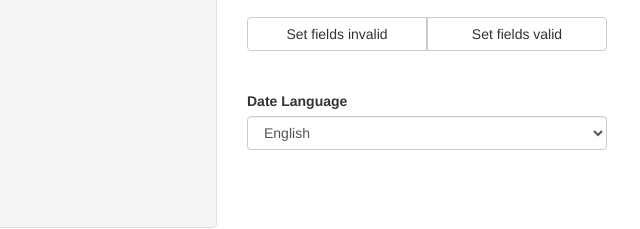
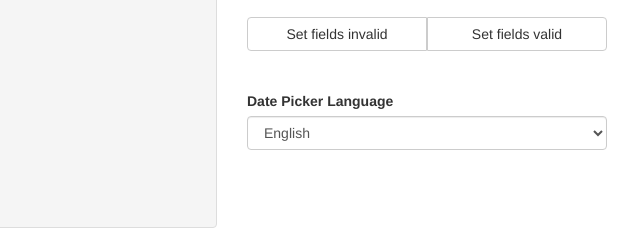
Before and after one commit to flexjoy/angular-bs-edit, a plain HTML site: page index.html in a window 1280 px wide. Shown: the part 147-376 px from the top of the page, 603-1243 px from the left. Drawn offline with nearby package versions, Linux system fonts and the light colour scheme.

Commit message:
Update index.html

```diff
--- a/index.html
+++ b/index.html
@@ -100,7 +100,7 @@
 			</div>
 			<br>
 			<br>
-			<label class="control-label">Date Language</label>
+			<label class="control-label">Date Picker Language</label>
 			<select class="form-control" ng-model="locale">
 				<option value="">English</option>
 				<option value="ru">Russian</option>
```
